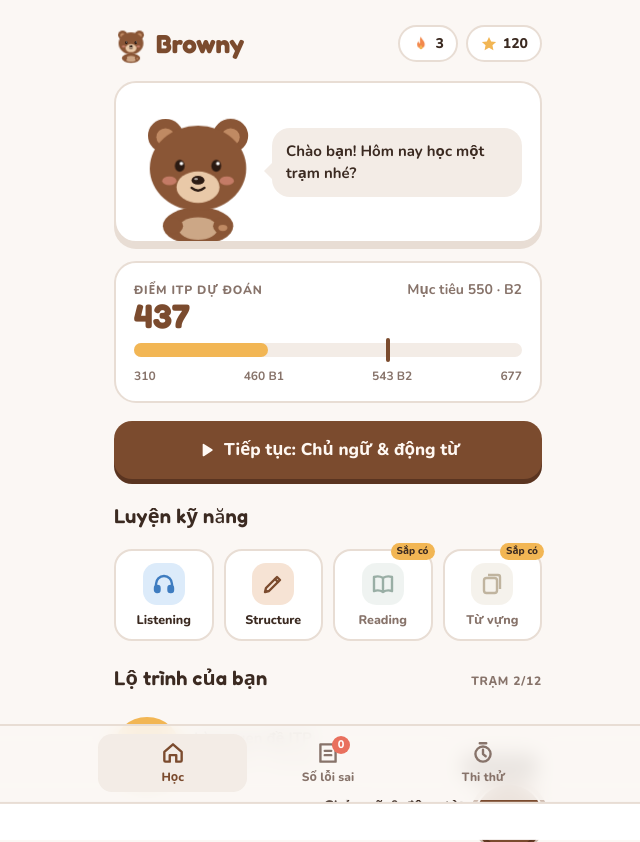
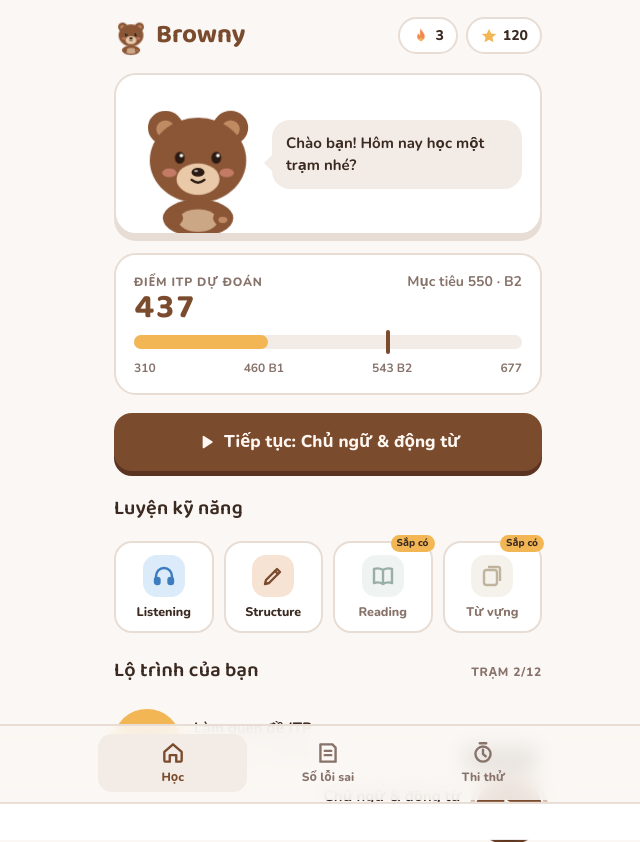
Before and after one commit to zdapricorn/browny, a plain HTML site: page index.html in a window 1280 px wide. Shown: the top 842 px of the page, without its empty margins (312-952 px from the left). Drawn offline with nearby package versions, Linux system fonts and the light colour scheme.

Commit message:
Fix Vietnamese text: Baloo 2 heading font, UTF-8 charset and viewport
Fredoka has no Vietnamese subset, so accented letters fell back to another font.
index.html also had no charset or viewport meta outside the Claude artifact.

Co-Authored-By: Claude Opus 5.5 <noreply@anthropic.com>

```diff
--- a/index.html
+++ b/index.html
@@ -1,8 +1,14 @@
+<!doctype html>
+<html lang="vi">
+<head>
+<meta charset="utf-8">
+<meta name="viewport" content="width=device-width, initial-scale=1, viewport-fit=cover">
+<meta name="theme-color" content="#FBF7F4">
 <title>Browny</title>
 <meta name="claude:viewport-fit-sides" content="cover">
 <link rel="preconnect" href="https://fonts.googleapis.com">
 <link rel="preconnect" href="https://fonts.gstatic.com" crossorigin>
-<link rel="stylesheet" href="https://fonts.googleapis.com/css2?family=Fredoka:wght@500;600;700&family=Nunito:wght@500;600;700;800&display=swap">
+<link rel="stylesheet" href="https://fonts.googleapis.com/css2?family=Baloo+2:wght@500;600;700&family=Nunito:wght@500;600;700;800&display=swap">
 <style>
 /* Layout: one phone-width column, a soft "honey milk" ground, brownie bear as the only strong colour; mint = correct, coral = wrong. */
 :root {
@@ -25,7 +31,7 @@
   --muzzle: #E9C9A8;
   --blush: #F49A8E;
   --shadow: 0 6px 0 var(--line);
-  --font-display: "Fredoka", "Nunito", ui-rounded, system-ui, sans-serif;
+  --font-display: "Baloo 2", "Nunito", ui-rounded, system-ui, sans-serif;
   --font-body: "Nunito", ui-rounded, system-ui, -apple-system, "Segoe UI", sans-serif;
   --r: 22px;
 }
@@ -55,11 +61,14 @@ button { font: inherit; color: inherit; cursor: pointer; border: 0; background:
 button:focus-visible { outline: 3px solid var(--honey); outline-offset: 3px; }
 h1, h2, h3 { font-family: var(--font-display); font-weight: 600; margin: 0; text-wrap: balance; letter-spacing: .2px; }
 
+/* Also set by the artifact skeleton; repeated here so the GitHub Pages copy behaves the same. */
+body { margin: 0; }
+[hidden] { display: none !important; }
 #app {
   max-width: 460px; margin: 0 auto; min-height: 100%;
   padding-left: max(16px, env(safe-area-inset-left, 0px));
   padding-right: max(16px, env(safe-area-inset-right, 0px));
-  padding-block: 16px 110px;
+  padding-block: calc(16px + env(safe-area-inset-top, 0px)) 110px;
   position: relative;
 }
 .screen { animation: screenIn .35s cubic-bezier(.2,.9,.3,1.2) both; display: flex; flex-direction: column; gap: 18px; }
@@ -373,7 +382,7 @@ h1, h2, h3 { font-family: var(--font-display); font-weight: 600; margin: 0; text
         <ellipse cx="97" cy="121" rx="3" ry="1.8" fill="#fff" opacity=".6"/>
         <path class="mouth" d="M90 135 Q100 144 110 135" fill="none" stroke="#2B1A12" stroke-width="3.5" stroke-linecap="round"/>
         <path class="mouth-open" d="M89 133 Q100 133 111 133 Q109 149 100 149 Q91 149 89 133Z" fill="#7A2E2A" stroke="#2B1A12" stroke-width="3" stroke-linejoin="round"/>
-        <g class="zz" font-family="Fredoka, sans-serif" font-weight="700" fill="var(--brown)"><text x="150" y="30" font-size="22">z</text><text x="166" y="18" font-size="16">z</text></g>
+        <g class="zz" font-family="'Baloo 2', sans-serif" font-weight="700" fill="var(--brown)"><text x="150" y="30" font-size="22">z</text><text x="166" y="18" font-size="16">z</text></g>
       </g>
     </svg>`;
   }
--- a/listening.html
+++ b/listening.html
@@ -6,7 +6,7 @@
 <title>Browny Listening</title>
 <link rel="preconnect" href="https://fonts.googleapis.com">
 <link rel="preconnect" href="https://fonts.gstatic.com" crossorigin>
-<link rel="stylesheet" href="https://fonts.googleapis.com/css2?family=Fredoka:wght@500;600;700&family=Nunito:wght@500;600;700;800&display=swap">
+<link rel="stylesheet" href="https://fonts.googleapis.com/css2?family=Baloo+2:wght@500;600;700&family=Nunito:wght@500;600;700;800&display=swap">
 <style>
 /* Same visual system as Browny: honey-milk ground, brownie bear accent, mint = correct, coral = wrong. */
 :root {
@@ -15,7 +15,7 @@
   --honey: #F2B654; --mint: #4FB98F; --mint-soft: #E2F5EC; --coral: #E9705E; --coral-soft: #FCE8E4;
   --sky: #3E7CC0; --sky-soft: #DCEBFA;
   --bear: #8A5636; --bear-light: #C08A63; --muzzle: #E9C9A8; --blush: #F49A8E;
-  --font-display: "Fredoka", "Nunito", ui-rounded, system-ui, sans-serif;
+  --font-display: "Baloo 2", "Nunito", ui-rounded, system-ui, sans-serif;
   --font-body: "Nunito", ui-rounded, system-ui, -apple-system, "Segoe UI", sans-serif;
   color-scheme: light;
 }
@@ -350,7 +350,7 @@ textarea { width: 100%; min-height: 110px; padding: 12px; border-radius: 16px; b
           const r = S.results[c.id], k = keyFor(c.id), d = S.drafts[c.id];
           const answered = d ? d.answers.filter(Boolean).length : 0;
           return `<button class="clip ${r ? 'done' : ''}" data-id="${c.id}">
-            <span class="num">${CLIPS.length - i}</span>
+            <span class="num">${(c.title.match(/\d+/) || ['1'])[0]}</span>
             <span><b>${esc(c.title)}</b><small>${fmtDate(c.date)} · ${fmt(c.dur)}</small><br>
               ${k ? '<span class="pill key">Đã có đáp án</span>' : '<span class="pill nokey">Chưa có đáp án</span>'}
               ${!r && answered ? `<span class="pill draft">Đang làm ${answered}/50</span>` : ''}</span>
```
